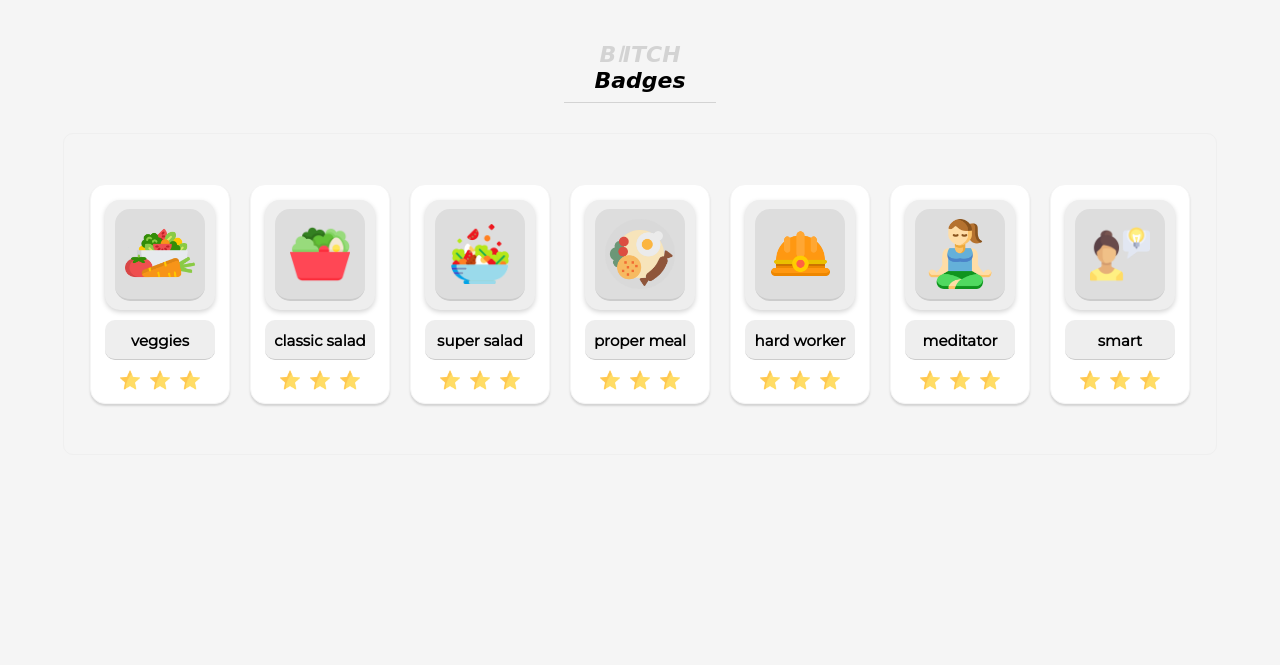
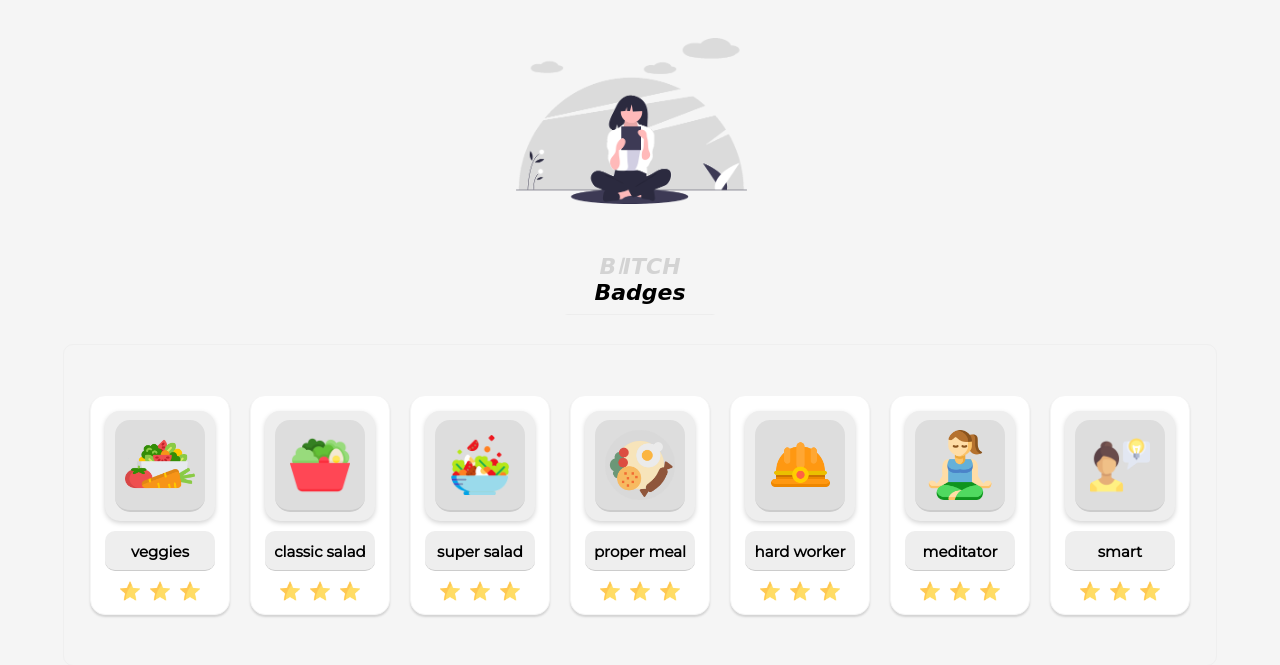
Before and after one commit to anjandash/badger, a PHP site: page / in a window 1280 px wide. Shown: the part 94-759 px from the top of the page. Run offline with PHP 8.4, Linux system fonts and the light colour scheme; some web fonts are replaced.

Commit message:
added header image of girl reading

```diff
--- a/index.html
+++ b/index.html
@@ -16,6 +16,10 @@
     <div class="wrapper">
         <div class="header">
             <div class="headerText"><span id="titleSty">B<span>I</span>ITCH</span> Awards</div>
+        </div>
+
+        <div class="preDash">
+
         </div>
 
         <div class="dashHeader">
--- a/style.css
+++ b/style.css
@@ -53,15 +53,35 @@ body{
     justify-content: center;
 }
 
+.preDash{
+    width: 300px;
+    height: 200px;
+
+    background-image: url('img/reads.png');
+    background-size: contain;
+    border: 0px solid lightgrey;
+
+    padding: 1px;
+    margin: 10px auto;
+}
+
 .dashHeader{
     width: 150px;
     height: 80px;
 
     background: whitesmoke;
-    border-bottom: 1px solid lightgrey;
+    border-bottom: 0px solid lightgrey;
+    box-shadow: 0px 1px 2px -2px gray;
 
     padding: 1px;
     margin: 10px auto;
+
+    transition: all 0.5s ease;
+}
+
+.dashHeader:hover{
+    border-bottom: 0px solid lightgrey;
+    box-shadow: 0px 2px 2px -2px gray;
 }
 
 .badgeSuper{
```
Also changed, not shown: img/reader.png (added), img/reading.png (added), img/readn.png (added), img/readn2.png (added), img/reado.png (added), img/reads.png (added).
